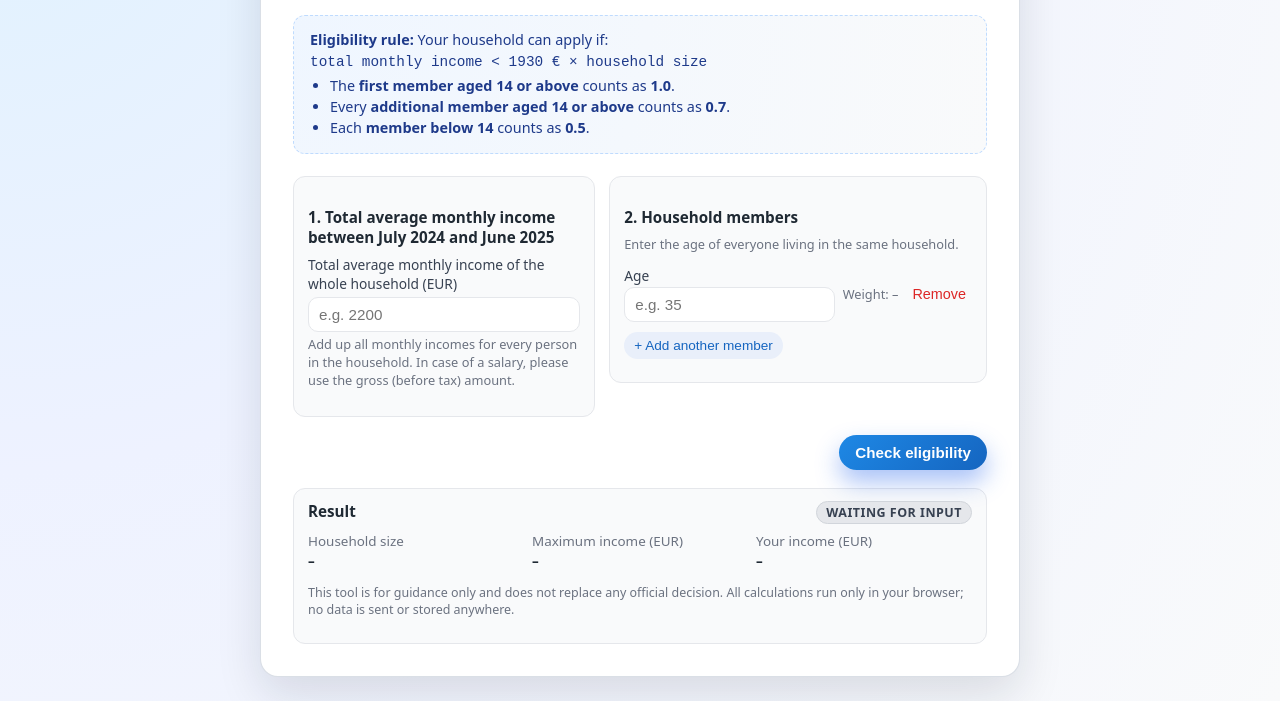
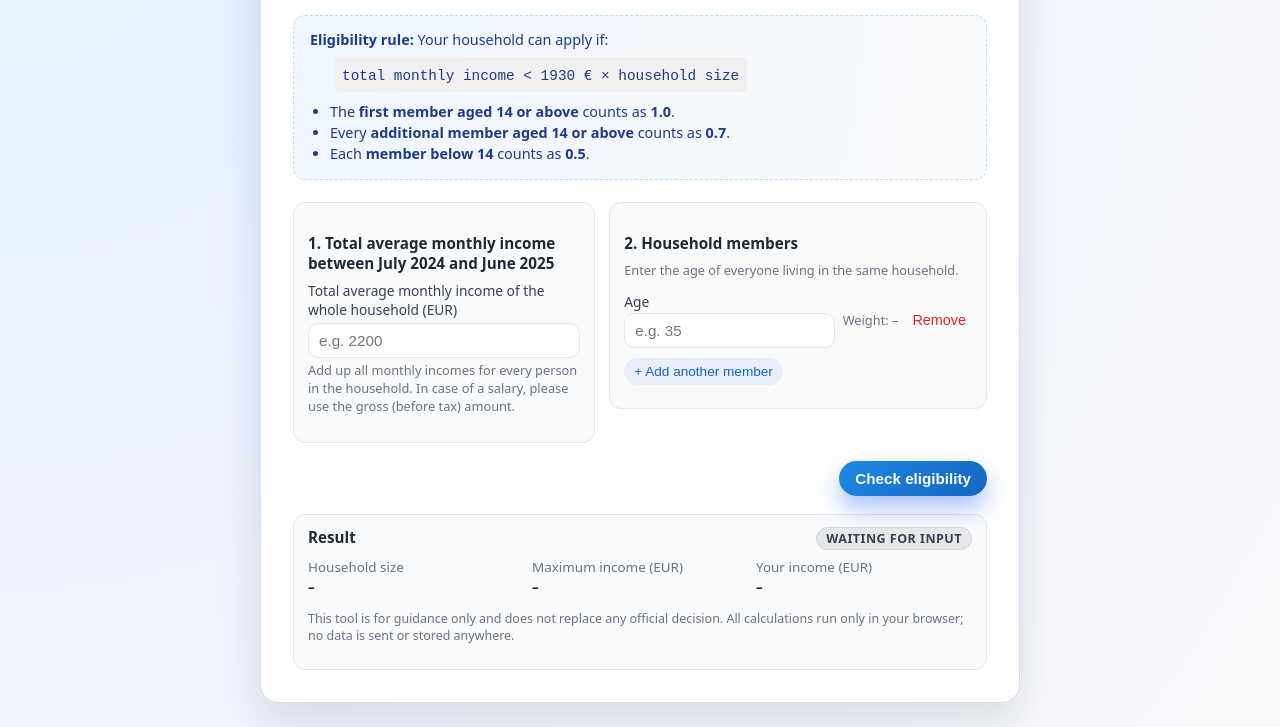
Before and after one commit to kalosisz/slov-energy, a plain HTML site: page index.html in a window 1280 px wide. Shown: the part 142-869 px from the top of the page. Before the commit the page ends 843 px from the top, so only its background shows below. Drawn offline with Linux system fonts and the light colour scheme.

Commit message:
feat: style adjustments

```diff
--- a/index.html
+++ b/index.html
@@ -85,12 +85,20 @@
       }
 
       .rules ul {
-        margin: 6px 0 0 20px;
+        margin: 0 0 0 1.25rem;
         padding: 0;
       }
 
       .rules li {
         margin: 2px 0;
+      }
+
+      .rules .formula {
+        margin: 0.5rem 0 0.5rem 1.5rem;
+        background-color: #f0f0f0;
+        padding: 0.5rem;
+        border-radius: 4px;
+        display: inline-block;
       }
 
       .section-title {
@@ -370,7 +378,7 @@
 
         <section class="rules" aria-label="Eligibility rules">
           <div><strong>Eligibility rule:</strong> Your household can apply if:</div>
-          <div style="margin-top: 2px">
+          <div class="formula">
             <code>total monthly income &lt; 1930 € × household size</code>
           </div>
           <ul>
```
